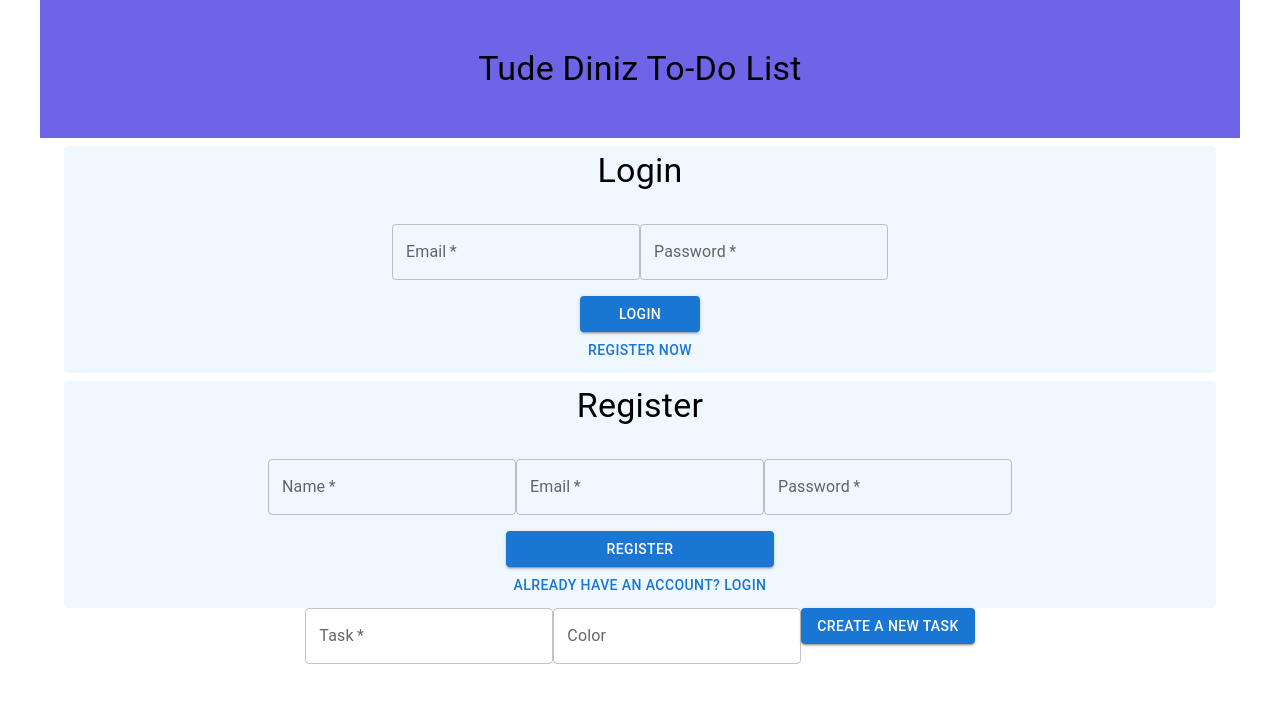
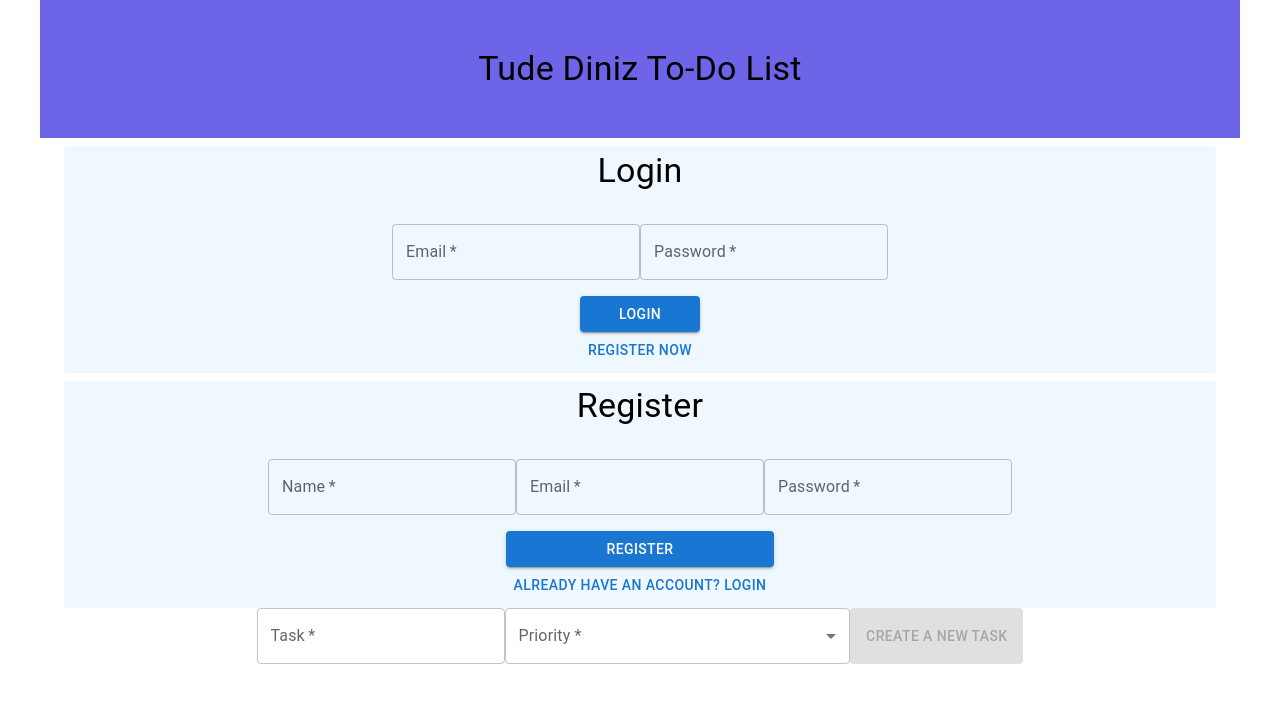
Before and after one commit to lucaspereiraio/tude-to-do-list, a React (Create React App) app: page / in a window 1280 px wide. Shown: the top 702 px of the page. Built offline with nearby package versions, Linux system fonts and the light colour scheme.

Commit message:
color-selector
- A color selector based on the task priority was implemented

```diff
--- a/src/App.tsx
+++ b/src/App.tsx
@@ -1,4 +1,4 @@
-import React, { useEffect, useState } from "react";
+import React, { useState } from "react";
 import "./App.css";
 import { Login } from "./Components/Login/Login";
 import { Register } from "./Components/Register/Register";
@@ -10,6 +10,9 @@ import { List } from "@mui/material";
 //Placeholder nos campos de email
 //Olho icon para ver a senha
 //icone adicionar
+//Basear cor no trello
+//Autofocus na proxima do create
+//onEnter criar
 
 interface tasksTypes {
   taskId: number;
@@ -19,6 +22,15 @@ interface tasksTypes {
 
 function App() {
   const [tasks, setTasks] = useState<tasksTypes[]>([]);
+
+  //Opções de cor baseadas na urgência
+  const colorOptions = [
+    { color: "#FF0000", label: "Urgent" },
+    { color: "#FFA500", label: "High" },
+    { color: "#FFFF00", label: "Moderate" },
+    { color: "#008000", label: "Low" },
+    { color: "#0000FF", label: "Information" },
+  ];
 
   //Gerenciamento de itens (criação)
   const handleCreateItem = (taskData: Omit<tasksTypes, "taskId">) => {
@@ -64,7 +76,7 @@ function App() {
       <Header />
       <Login />
       <Register />
-      <CreateItem onAdd={handleCreateItem} />
+      <CreateItem onAdd={handleCreateItem} colorOptions={colorOptions} />
       <List>
         {tasks.map((task) => (
           <ToDoItem
--- a/src/Components/CreateItem/CreateItem.css
+++ b/src/Components/CreateItem/CreateItem.css
@@ -0,0 +1,29 @@
+.task {
+  height: 3.5rem;
+}
+
+.priority-form {
+  width: 30%;
+}
+
+.priority-selector {
+  height: 3.5rem;
+}
+
+.priority-option {
+  display: flex;
+  align-items: center;
+  /* justify-content: center; */
+}
+
+.color-dot-selector {
+  width: 1rem;
+  height: 1rem;
+  border: solid black 1px;
+  border-radius: 50%;
+  margin-right: 1rem;
+}
+
+.create-task-button {
+  height: 3.5rem;
+}
--- a/src/Components/CreateItem/CreateItem.tsx
+++ b/src/Components/CreateItem/CreateItem.tsx
@@ -1,15 +1,33 @@
-import { Button, Container, TextField } from "@mui/material";
+import {
+  Box,
+  Button,
+  Container,
+  FormControl,
+  InputLabel,
+  MenuItem,
+  Select,
+  SelectChangeEvent,
+  TextField,
+} from "@mui/material";
 import React, { ChangeEvent, useState } from "react";
+import "./CreateItem.css";
 
 interface newTaskTypes {
   taskText: string;
   taskColor: string;
 }
 
+interface colorOptionTypes {
+  color: string;
+  label: string;
+}
+
 export const CreateItem = ({
   onAdd,
+  colorOptions,
 }: {
   onAdd: (task: newTaskTypes) => void;
+  colorOptions: colorOptionTypes[];
 }) => {
   const [taskText, setTaskText] = useState<string>("");
   const [taskColor, setTaskColor] = useState<string>("");
@@ -20,15 +38,15 @@ export const CreateItem = ({
   };
 
   //Gerenciamento de cor da nova tarefa
-  const handleTaskColorChange = (e: ChangeEvent<HTMLInputElement>) => {
-    setTaskColor(e.target.value);
+  const handleTaskColorChange = (e: SelectChangeEvent<string>) => {
+    setTaskColor(e.target.value as string);
   };
 
   const handleSubmit = () => {
     if (taskText.trim()) {
       const newTask: newTaskTypes = {
         taskText: taskText.trim(),
-        taskColor: taskColor.trim() || "#FFFFFF", // Define uma cor padrão se nenhuma for fornecida
+        taskColor: taskColor.trim(),
       };
 
       onAdd(newTask);
@@ -41,22 +59,41 @@ export const CreateItem = ({
     <Container>
       <TextField
         required
+        className="task"
         label="Task"
         variant="outlined"
         value={taskText}
         onChange={handleTaskTextChange}
-      ></TextField>
-      <TextField
-        label="Color"
-        variant="outlined"
-        value={taskColor}
-        onChange={handleTaskColorChange}
-      ></TextField>
+      />
+      <FormControl className="priority-form">
+        <InputLabel>Priority *</InputLabel>
+        <Select
+          required
+          className="priority-selector"
+          label="Priority *"
+          value={taskColor}
+          onChange={handleTaskColorChange}
+        >
+          {colorOptions.map((option) => (
+            <MenuItem
+              className="priority-option"
+              key={option.color}
+              value={option.color}
+            >
+              <Box
+                className="color-dot-selector"
+                style={{ backgroundColor: option.color }}
+              />
+              {option.label}
+            </MenuItem>
+          ))}
+        </Select>
+      </FormControl>
       <Button
         className="create-task-button"
         variant="contained"
         onClick={handleSubmit}
-        // disabled={}
+        disabled={!taskText || !taskColor}
       >
         Create a new task
       </Button>
--- a/src/Components/ToDoItem/ToDoItem.tsx
+++ b/src/Components/ToDoItem/ToDoItem.tsx
@@ -1,6 +1,7 @@
 import {
   Box,
   Checkbox,
+  Container,
   IconButton,
   ListItem,
   ListItemIcon,
@@ -32,9 +33,10 @@ export const ToDoItem = ({
   };
 
   return (
+    <Container>
       <ListItem className="todo-item">
         <ListItemIcon>
-        <Checkbox edge="start" />
+          <Checkbox />
         </ListItemIcon>
         <TextField
           variant="standard"
@@ -42,9 +44,10 @@ export const ToDoItem = ({
           onChange={handleTaskTextChange}
         />
         <Box className="color-dot" style={{ backgroundColor: color }} />
-      <IconButton edge="end" aria-label="delete" onClick={onDelete}>
+        <IconButton aria-label="delete" onClick={onDelete}>
           <DeleteIcon />
         </IconButton>
       </ListItem>
+    </Container>
   );
 };
```
Lines whose indentation alone changed are shown as unchanged.
